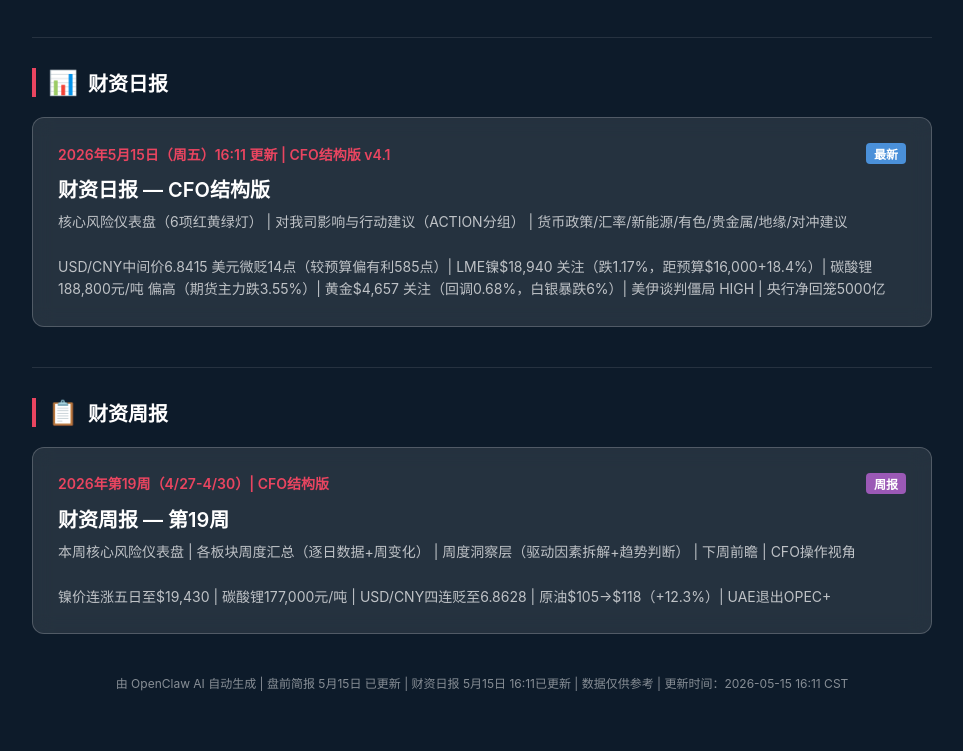
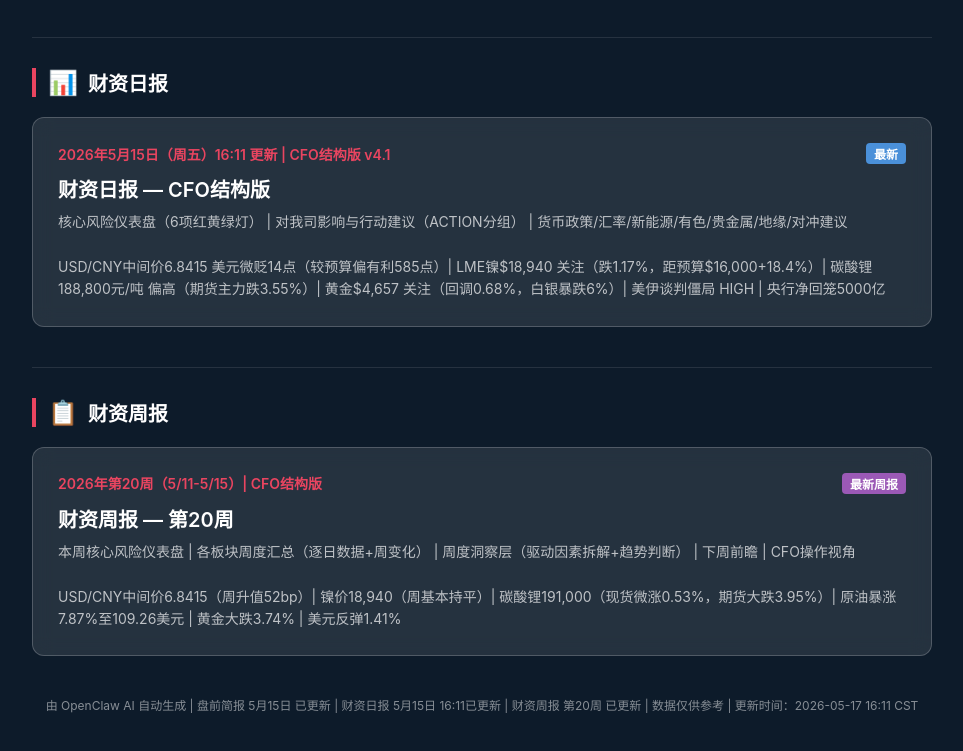
Before and after one commit to qinzheng1983/pre-market-dashboard, a plain HTML site: page dashboard.html in a window 1280 px wide. Shown: the part 399-1150 px from the top of the page, without its empty margins (158-1121 px from the left). Drawn offline with Linux system fonts and the light colour scheme.

Commit message:
更新导航页：财资周报第20周

```diff
--- a/dashboard.html
+++ b/dashboard.html
@@ -158,18 +158,18 @@
             <span style="font-size:24px">&#128203;</span>
             财资周报
         </div>
-        <a href="finance-weekly/2026w19.html" class="report-card">
+        <a href="finance-weekly/2026w20.html" class="report-card">
             <div class="date">
-                <span>2026年第19周（4/27-4/30）| CFO结构版</span>
-                <span class="badge-weekly">周报</span>
+                <span>2026年第20周（5/11-5/15）| CFO结构版</span>
+                <span class="badge-weekly">最新周报</span>
             </div>
-            <div class="title">财资周报 — 第19周</div>
-            <div class="desc">本周核心风险仪表盘 | 各板块周度汇总（逐日数据+周变化） | 周度洞察层（驱动因素拆解+趋势判断） | 下周前瞻 | CFO操作视角<br><br>镍价连涨五日至$19,430 | 碳酸锂177,000元/吨 | USD/CNY四连贬至6.8628 | 原油$105→$118（+12.3%）| UAE退出OPEC+</div>
+            <div class="title">财资周报 — 第20周</div>
+            <div class="desc">本周核心风险仪表盘 | 各板块周度汇总（逐日数据+周变化） | 周度洞察层（驱动因素拆解+趋势判断） | 下周前瞻 | CFO操作视角<br><br>USD/CNY中间价6.8415（周升值52bp）| 镍价18,940（周基本持平）| 碳酸锂191,000（现货微涨0.53%，期货大跌3.95%）| 原油暴涨7.87%至109.26美元 | 黄金大跌3.74% | 美元反弹1.41%</div>
         </a>
     </div>
 
     <div class="footer">
-        由 OpenClaw AI 自动生成 | 盘前简报 5月15日 已更新 | 财资日报 5月15日 16:11已更新 | 数据仅供参考 | 更新时间：2026-05-15 16:11 CST
+        由 OpenClaw AI 自动生成 | 盘前简报 5月15日 已更新 | 财资日报 5月15日 16:11已更新 | 财资周报 第20周 已更新 | 数据仅供参考 | 更新时间：2026-05-17 16:11 CST
     </div>
 </body>
 </html>
```
